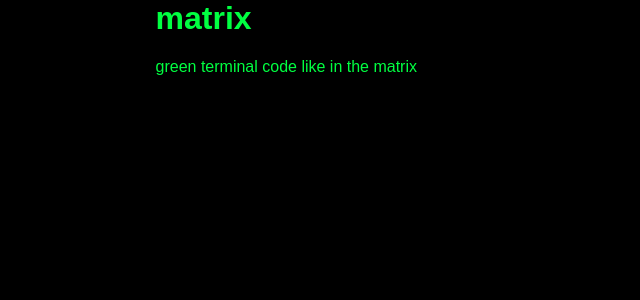
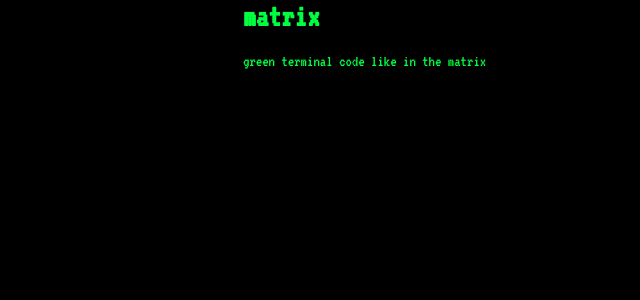
Before and after one commit to matthew-barquin/theme1, a Jekyll site: the page built from index.md, in a window 1280 px wide. Shown: the top 300 px of the page, without its empty margins (173-813 px from the left). Built offline with Jekyll 4.4.1, drawn with Linux system fonts in a browser that asks for light colours; our own code applies the rules of GitHub Pages for plain Markdown files.

Commit message:
Add VT323 font and update base styles for body

```diff
--- a/_sass/base.scss
+++ b/_sass/base.scss
@@ -1,6 +1,14 @@
+@font-face {
+  font-family: 'VT323';
+  src: url('/fonts/VT323-Regular.ttf') format('truetype');
+  font-weight: 100;
+  font-style: normal;
+  font-display: swap;
+}
+
 body {
+  font-family: 'VT323', monospace;
   background-color: #000000;
-  font-family: sans-serif;
   margin: auto;
   max-width: 70ch;
   color: #00FF41;
```
Also changed, not shown: fonts/VT323-Regular.ttf (added).
